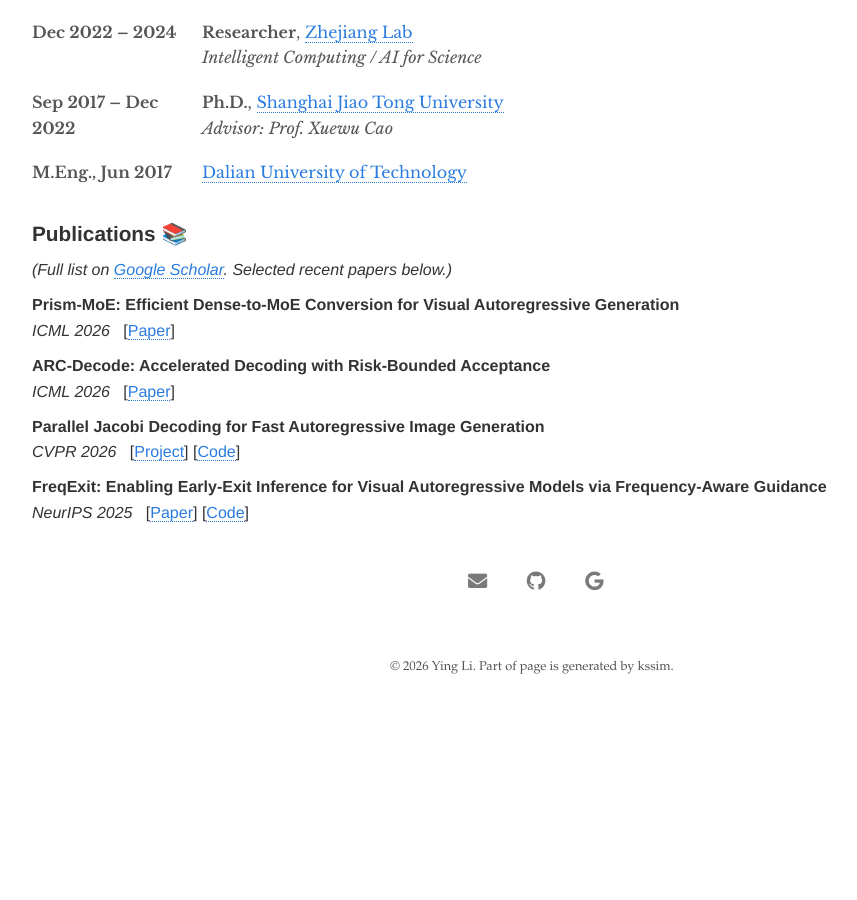
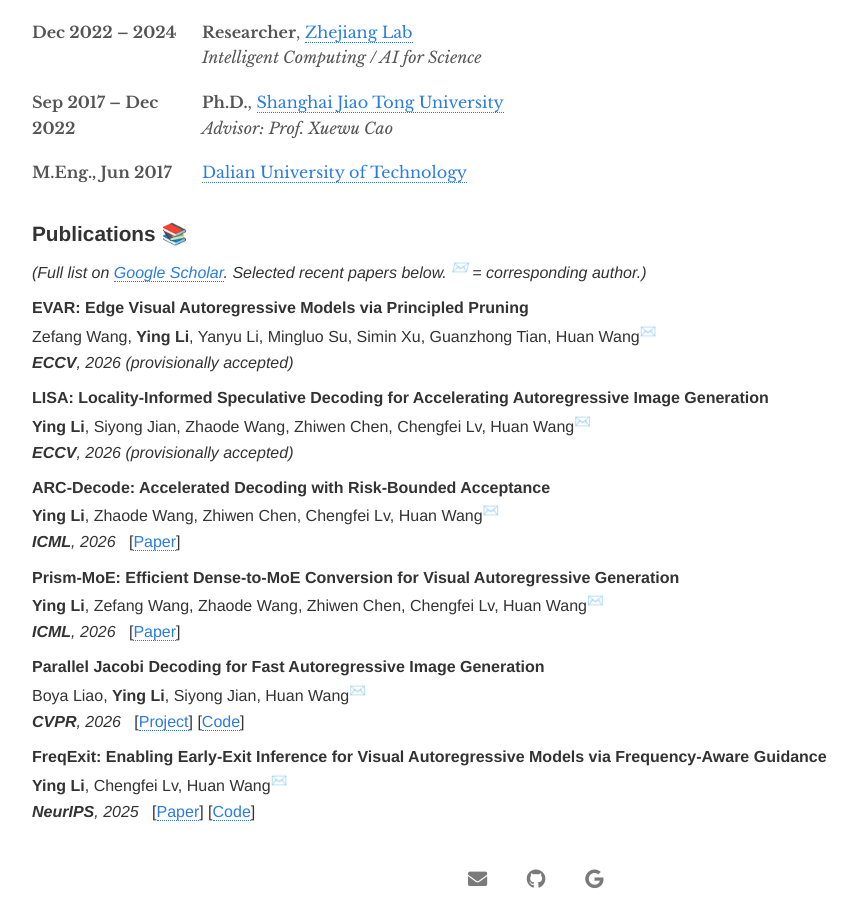
Before and after one commit to NeuraLiying/NeuraLiying.github.io, a Jekyll site: the page built from index.md, in a window 1280 px wide and 900 px high, scrolled down 1401 px. Shown: the whole window, without its empty margins (108-965 px from the left). Built offline with Jekyll 4.4.1, drawn with Linux system fonts in a browser that asks for light colours; our own code applies the rules of GitHub Pages for plain Markdown files; before the commit the page ends 2112 px from its top, so only the background shows below that.

Commit message:
Add author lists for all 6 publications; add ECCV LISA + EVAR entries

```diff
--- a/index.md
+++ b/index.md
@@ -77,30 +77,46 @@ My work focuses on making large models **faster**, **lighter**, and **deployable
 
 ### Publications 📚
 
-*(Full list on [Google Scholar](https://scholar.google.com/citations?user=jIkHgFAAAAAJ). Selected recent papers below.)*
+*(Full list on [Google Scholar](https://scholar.google.com/citations?user=jIkHgFAAAAAJ). Selected recent papers below. <sup>✉️</sup> = corresponding author.)*
+
+<p>
+  <b>EVAR: Edge Visual Autoregressive Models via Principled Pruning</b><br>
+  Zefang Wang, <b>Ying Li</b>, Yanyu Li, Mingluo Su, Simin Xu, Guanzhong Tian, Huan Wang<sup>✉️</sup><br>
+  <i><b>ECCV</b>, 2026</i> <i>(provisionally accepted)</i>
+</p>
+
+<p>
+  <b>LISA: Locality-Informed Speculative Decoding for Accelerating Autoregressive Image Generation</b><br>
+  <b>Ying Li</b>, Siyong Jian, Zhaode Wang, Zhiwen Chen, Chengfei Lv, Huan Wang<sup>✉️</sup><br>
+  <i><b>ECCV</b>, 2026</i> <i>(provisionally accepted)</i>
+</p>
+
+<p>
+  <b>ARC-Decode: Accelerated Decoding with Risk-Bounded Acceptance</b><br>
+  <b>Ying Li</b>, Zhaode Wang, Zhiwen Chen, Chengfei Lv, Huan Wang<sup>✉️</sup><br>
+  <i><b>ICML</b>, 2026</i> &nbsp;
+  [<a href="https://icml.cc/virtual/2026/poster/66788" target="_blank">Paper</a>]
+</p>
 
 <p>
   <b>Prism-MoE: Efficient Dense-to-MoE Conversion for Visual Autoregressive Generation</b><br>
-  <i>ICML 2026</i> &nbsp;
+  <b>Ying Li</b>, Zefang Wang, Zhaode Wang, Zhiwen Chen, Chengfei Lv, Huan Wang<sup>✉️</sup><br>
+  <i><b>ICML</b>, 2026</i> &nbsp;
   [<a href="https://icml.cc/virtual/2026/poster/65615" target="_blank">Paper</a>]
 </p>
 
 <p>
-  <b>ARC-Decode: Accelerated Decoding with Risk-Bounded Acceptance</b><br>
-  <i>ICML 2026</i> &nbsp;
-  [<a href="https://icml.cc/virtual/2026/poster/66788" target="_blank">Paper</a>]
-</p>
-
-<p>
   <b>Parallel Jacobi Decoding for Fast Autoregressive Image Generation</b><br>
-  <i>CVPR 2026</i> &nbsp;
+  Boya Liao, <b>Ying Li</b>, Siyong Jian, Huan Wang<sup>✉️</sup><br>
+  <i><b>CVPR</b>, 2026</i> &nbsp;
   [<a href="https://boyaliao.github.io/PJD/" target="_blank">Project</a>]
   [<a href="https://github.com/boyaliao/PJD" target="_blank">Code</a>]
 </p>
 
 <p>
   <b>FreqExit: Enabling Early-Exit Inference for Visual Autoregressive Models via Frequency-Aware Guidance</b><br>
-  <i>NeurIPS 2025</i> &nbsp;
+  <b>Ying Li</b>, Chengfei Lv, Huan Wang<sup>✉️</sup><br>
+  <i><b>NeurIPS</b>, 2025</i> &nbsp;
   [<a href="https://proceedings.neurips.cc/paper_files/paper/2025/file/95cb60b65d9f2c0cd78b567ffebde9e6-Paper-Conference.pdf" target="_blank">Paper</a>]
   [<a href="https://github.com/NeuraLiying/FreqExit" target="_blank">Code</a>]
 </p>
```
